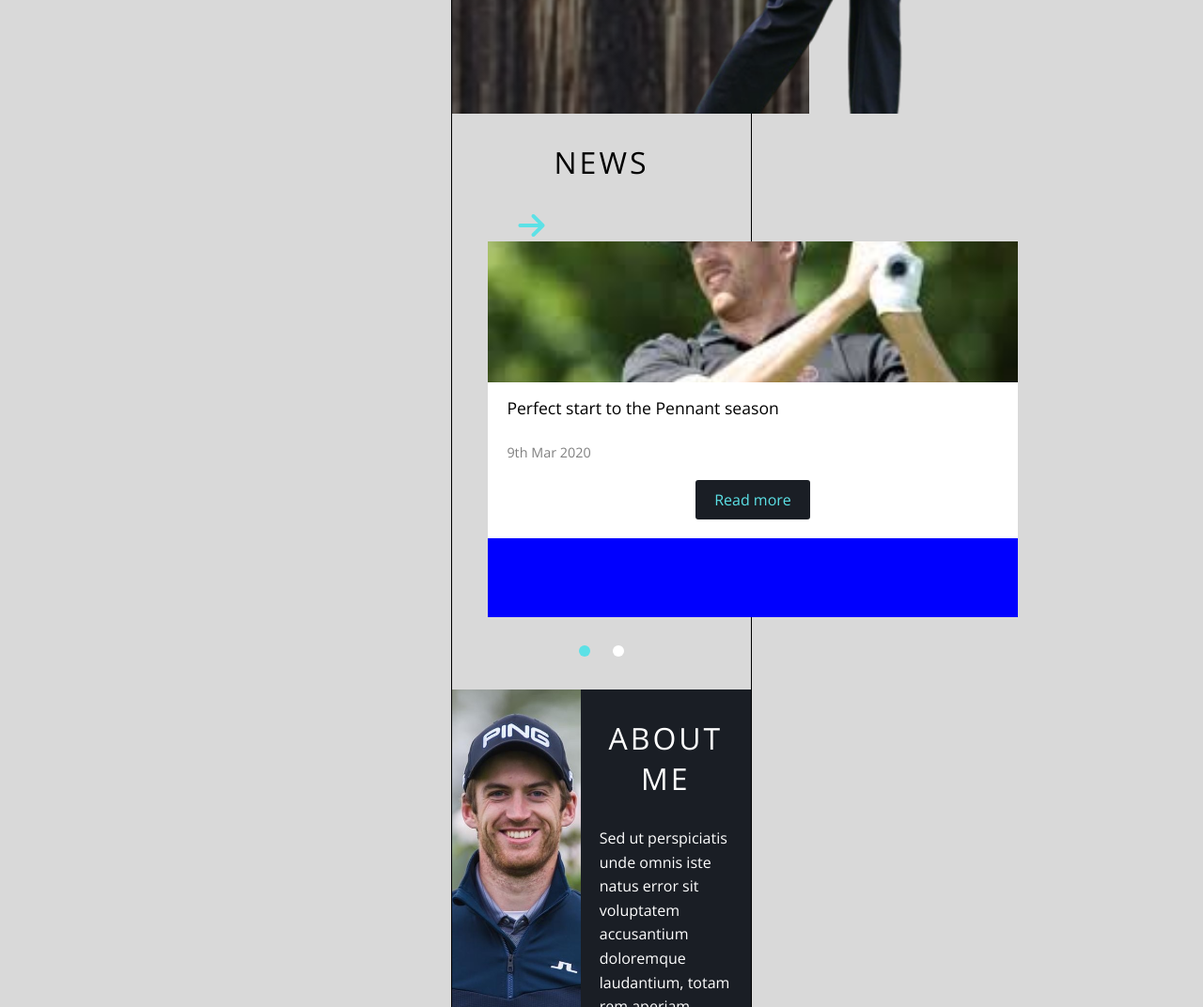
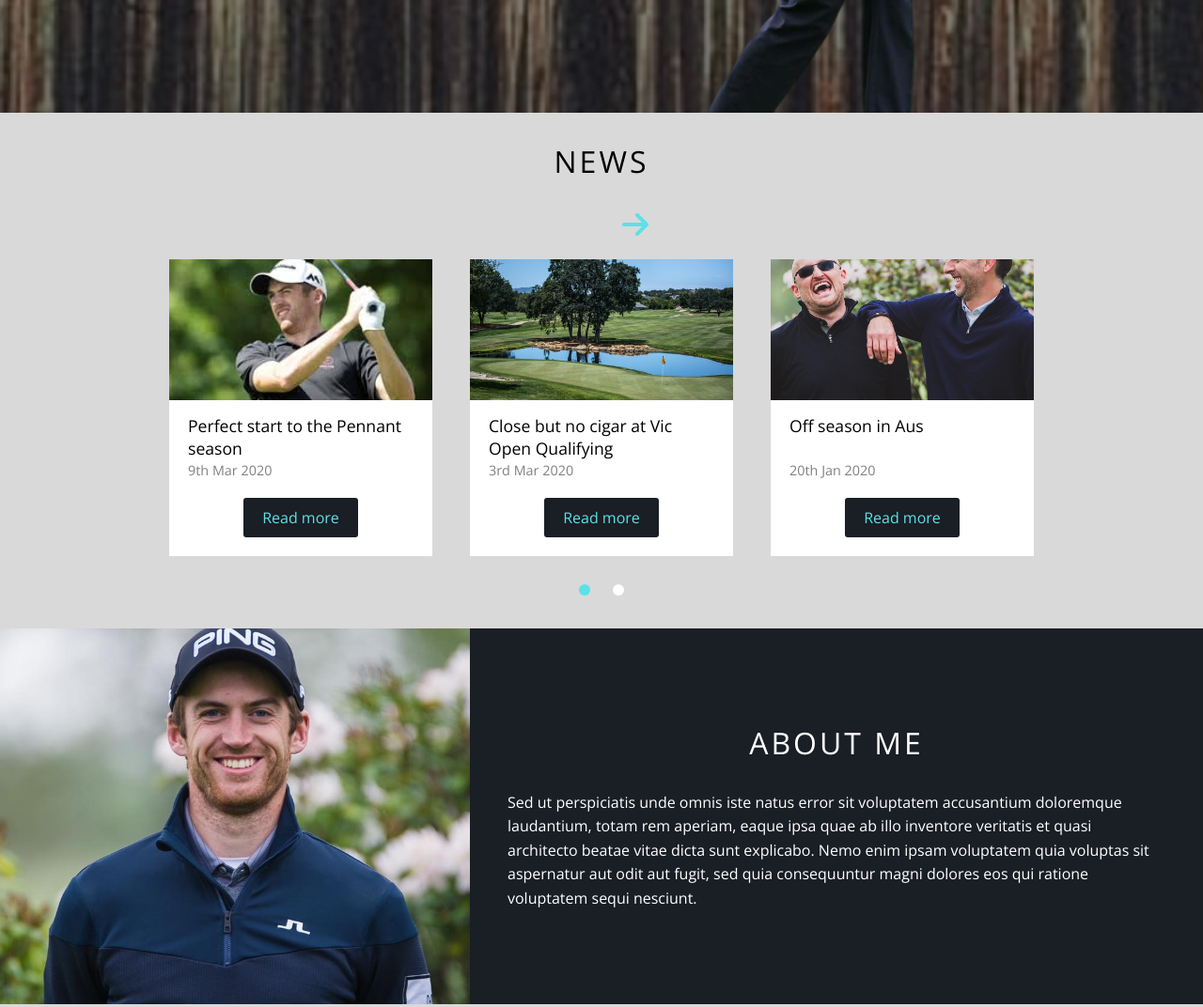
Before and after one commit to jbower493/portfolio-jamie_bower_golf, a plain HTML site: page index.html in a window 1280 px wide. Shown: the part 680-1752 px from the top of the page at 94% size. Drawn offline with nearby package versions, Linux system fonts and the light colour scheme.

Commit message:
sliders finished with right widths

```diff
--- a/index.html
+++ b/index.html
@@ -12,7 +12,7 @@
     <div class="loader">
       <div id="spinner"></div>
     </div>
-  <div class="mob">
+  <!--<div class="mob">-->
     <header>
       <a href="#"><h4>Jamie Bower Golf</h4></a>
       <i id="toggle" class="fas fa-bars"></i>
@@ -45,8 +45,10 @@
 
       <div id="carousel-holder" class="slide1">
 
-        <i id="move-left" class="fas fa-arrow-left fa-2x"></i>
-        <i id="move-right" class="fas fa-arrow-right fa-2x"></i>
+        <div class="arrow-holder">
+          <i id="move-left" class="fas fa-arrow-left fa-2x"></i>
+          <i id="move-right" class="fas fa-arrow-right fa-2x"></i>
+        </div>
 
         <div id="carousel">
 
@@ -323,7 +325,7 @@
       <p>Some stuff in the foooter</p>
     </footer>
 
-  </div>
+  <!--</div>-->
 
     <script src="main.js"></script>
   </body>
--- a/style.css
+++ b/style.css
@@ -387,43 +387,51 @@
 /* news section */
 
 .news {
-  padding: 30px 3vw;
+  padding: 30px 0;
   background-color: var(--clr-light);
+}
+
+.arrow-holder {
+  margin-bottom: 20px;
+  text-align: center;
+}
+
+.arrow-holder .fas {
+  margin: 0 20px;
 }
 
 #carousel {
   width: 44vw;
+  margin: 0 auto;
   overflow: hidden;
-  height: 400px;
   position: relative;
-
-  background-color: blue;
+  height: 316px;
 }
 
 #news-card-holder {
-  width: calc(44vw * 4);
   display: flex;
   position: absolute;
-  transition:
+  left: 0;
+  transition: left 500ms cubic-bezier(0.5, 0, 0.5, 1);
 }
 
 .news-card {
   background-color: white;
   height: fit-content;
   width: 44vw;
-  height: 316px;
+  margin-right: 40px;
 }
 
 .slide2 #news-card-holder {
-  left: -44vw;
+  left: calc(-44vw - 40px);
 }
 
 .slide3 #news-card-holder {
-  left: -88vw;
+  left: calc(-88vw - 80px);
 }
 
 .slide4 #news-card-holder {
-  left: -132vw;
+  left: calc(-132vw - 120px);
 }
 
 
@@ -492,10 +500,50 @@
 }
 
 @media (min-width: 350px) {
+  .news {
+    padding: 30px 0;
+    background-color: var(--clr-light);
+  }
 
+  #carousel {
+    width: 280px;
+    margin: 0 auto;
+    overflow: hidden;
+    position: relative;
+    height: 316px;
+  }
+
+  #news-card-holder {
+    display: flex;
+    position: absolute;
+    left: 0;
+    transition: left 500ms cubic-bezier(0.5, 0, 0.5, 1);
+  }
+
+  .news-card {
+    background-color: white;
+    height: fit-content;
+    width: 280px;
+  }
+
+  .slide2 #news-card-holder {
+    left: -320px;
+  }
+
+  .slide3 #news-card-holder {
+    left: -640px;
+  }
+
+  .slide4 #news-card-holder {
+    left: -960px;
+  }
 }
 
 @media (min-width: 1100px) {
+  #carousel {
+    width: 920px;
+  }
+
   .slide1 #move-left, .slide2 #move-right {
     visibility: hidden;
   }
```
